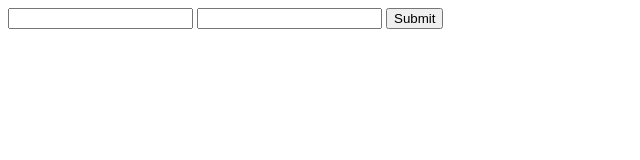
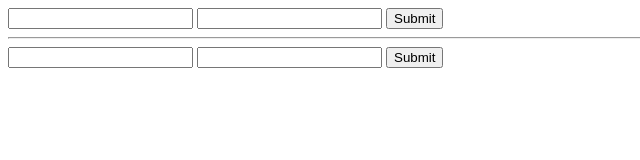
Before and after one commit to reskybayu/Restful-using-express-codepolitan, a plain HTML site: page getpost.html in a window 1280 px wide. Shown: the whole page, without its empty margins (0-640 px from the left). Drawn offline with Linux system fonts and the light colour scheme.

Commit message:
adding post form

```diff
--- a/getpost.html
+++ b/getpost.html
@@ -11,5 +11,11 @@
         <input type="number" name="qty">
         <button type="submit">Submit</button>
     </form>
+    <hr>
+    <form action="/order" method="POST">
+        <input type="text" name="item">
+        <input type="number" name="qty">
+        <button type="submit">Submit</button>
+    </form>
 </body>
 </html>
```
